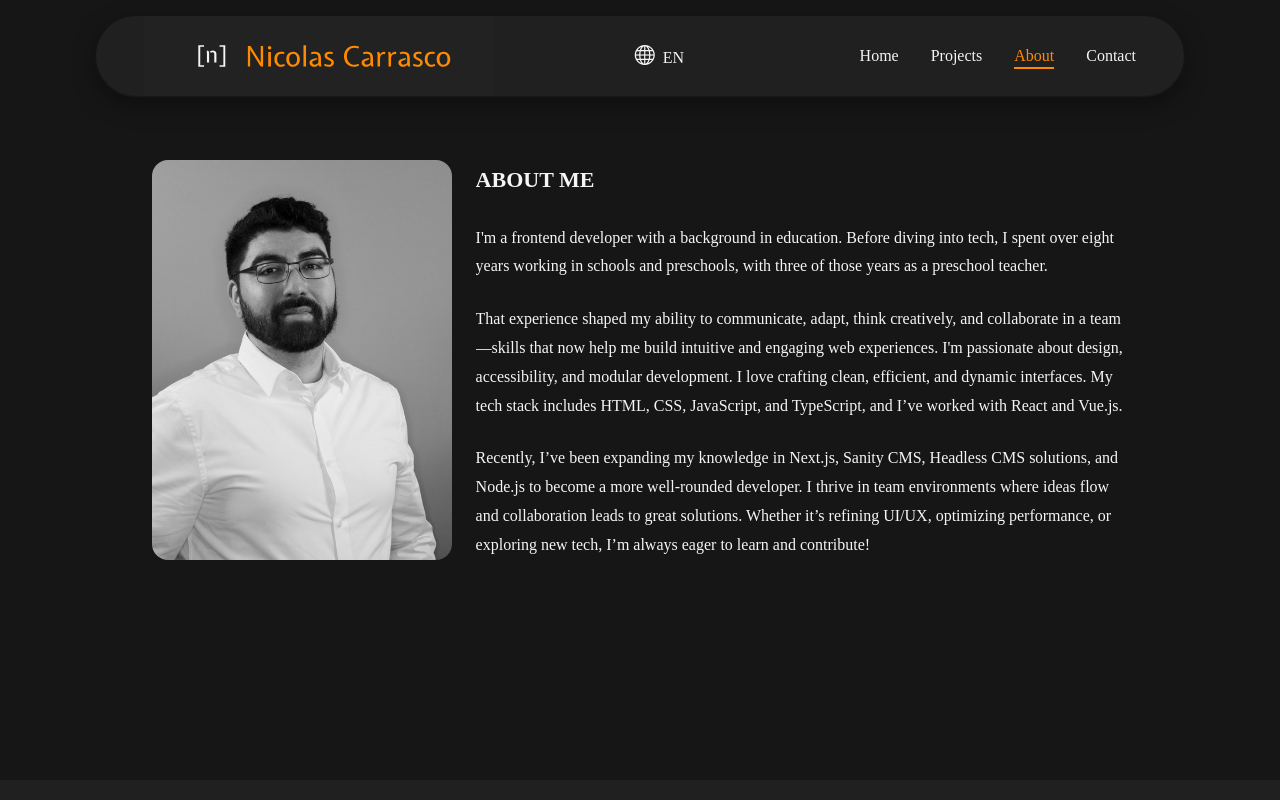
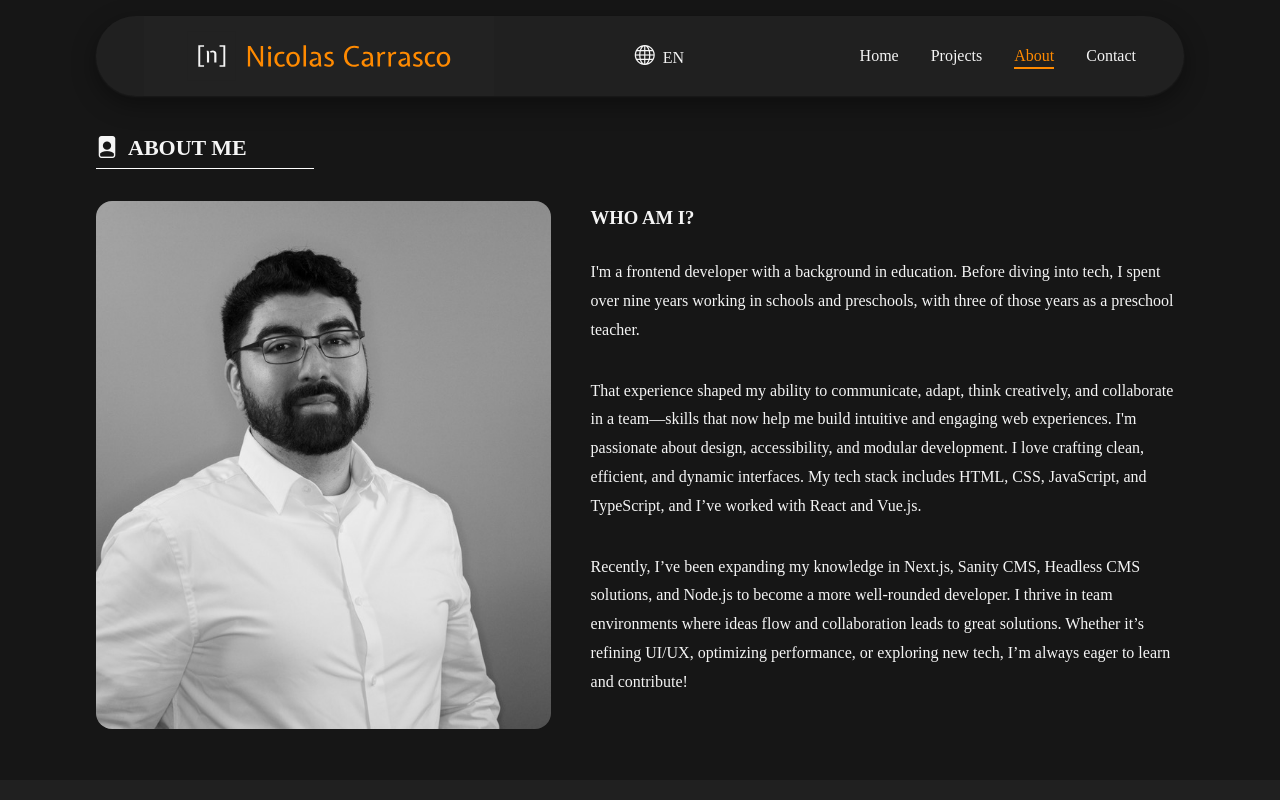
Before and after one commit to Niccar95/Portfolio-React, a React (Vite) app: page /about in a window 1280 px wide. Shown: the top 800 px of the page. Built offline with nearby package versions, Linux system fonts and the light colour scheme; some icons are missing; a web font is replaced by a local one.

Commit message:
fixed about me page layout

```diff
--- a/src/locales/en.json
+++ b/src/locales/en.json
@@ -27,7 +27,8 @@
     },
     "about": {
        "heading": "About Me",
-       "paragraph1": "I'm a frontend developer with a background in education. Before diving into tech, I spent over eight years working in schools and preschools, with three of those years as a preschool teacher.",
+       "tagline": "Who am I?",
+       "paragraph1": "I'm a frontend developer with a background in education. Before diving into tech, I spent over nine years working in schools and preschools, with three of those years as a preschool teacher.",
        "paragraph2": "That experience shaped my ability to communicate, adapt, think creatively, and collaborate in a team—skills that now help me build intuitive and engaging web experiences. I'm passionate about design, accessibility, and modular development. I love crafting clean, efficient, and dynamic interfaces. My tech stack includes HTML, CSS, JavaScript, and TypeScript, and I’ve worked with React and Vue.js.",
        "paragraph3": "Recently, I’ve been expanding my knowledge in Next.js, Sanity CMS, Headless CMS solutions, and Node.js to become a more well-rounded developer. I thrive in team environments where ideas flow and collaboration leads to great solutions. Whether it’s refining UI/UX, optimizing performance, or exploring new tech, I’m always eager to learn and contribute!"
       },
--- a/src/locales/sv.json
+++ b/src/locales/sv.json
@@ -29,7 +29,8 @@
     },
     "about": {
       "heading": "Om Mig",
-      "paragraph1": "Jag är en frontend-utvecklare med en bakgrund inom utbildning. Innan jag gick in i teknikvärlden arbetade jag över åtta år i skolor och förskolor, varav tre år som förskollärare.",
+      "tagline": "Vem är jag?",
+      "paragraph1": "Jag är en frontend-utvecklare med en bakgrund inom utbildning. Innan jag gick in i teknikvärlden arbetade jag över nio år i skolor och förskolor, varav tre år som förskollärare.",
       "paragraph2": "Den erfarenheten formade min förmåga att kommunicera, anpassa mig, tänka kreativt och samarbeta i team – färdigheter som nu hjälper mig att skapa intuitiva och engagerande webbupplevelser. Jag brinner för design, tillgänglighet och modulär utveckling. Jag älskar att skapa rena, effektiva och dynamiska gränssnitt. Min tekniska stack inkluderar HTML, CSS, JavaScript och TypeScript, och jag har arbetat med React och Vue.js.",
       "paragraph3": "På senare tid har jag utökat mina kunskaper inom Next.js, Sanity CMS, Headless CMS-lösningar och Node.js för att bli en mer allsidig utvecklare. Jag trivs i teammiljöer där idéer flödar och samarbete leder till fantastiska lösningar. Oavsett om det handlar om att förfina UI/UX, optimera prestanda eller utforska ny teknik, är jag alltid ivrig att lära mig och bidra!"
     },
--- a/src/pages/About.tsx
+++ b/src/pages/About.tsx
@@ -6,7 +6,7 @@ const About = () => {
     <>
       <section className="content">
         <div className="headingContainer">
-          <h2 className="aboutHeadingMobile">
+          <h2 className="aboutHeading">
             <i className="bi bi-file-person-fill"></i>
             {t("about.heading")}
           </h2>
@@ -16,10 +16,9 @@ const About = () => {
             <img src="/portrait.jpeg" className="aboutImage"></img>
           </div>
           <section className="aboutDescription">
-            <h2 className="aboutHeadingDesktop">{t("about.heading")}</h2>
+            <h3 className="tagline">{t("about.tagline").toUpperCase()}</h3>
             <p className="aboutParagraph">{t("about.paragraph1")}</p>
             <p className="aboutParagraph">{t("about.paragraph2")}</p>
-
             <p className="aboutParagraph">{t("about.paragraph3")}</p>
           </section>
         </div>
--- a/src/styles/_wrappers.scss
+++ b/src/styles/_wrappers.scss
@@ -94,9 +94,15 @@
 }
 
 .aboutWrapper {
+    width: 100%;
+
     @include desktop() {
         display: flex;
-        justify-content: center;
+        gap: 2.5rem;
+    }
+
+    .tagline {
+     margin-bottom: 1.5rem;
     }
 
     .aboutImageContainer {
@@ -106,10 +112,9 @@
         border-radius: 1rem;
 
         @include desktop() {
-            width: 300px;
-            height: 400px;
+            width: 500px;
+            height:auto;
             margin-bottom: 0;
-            margin-right: 1.5rem;
         }
 
         .aboutImage {
@@ -123,14 +128,11 @@
     .aboutDescription {
         @include desktop() {
             width: 60%;
-            height: 400px;
-            overflow-x: scroll;
-
         }
     }
 
     .aboutParagraph {
-        margin-bottom: 1.5rem;
+        margin-bottom: 2rem;
     }
 
 }
--- a/src/styles/index.scss
+++ b/src/styles/index.scss
@@ -96,7 +96,7 @@ main {
 
 .headingContainer {
   width: 100%;
-  .projectsHeading, .homeHeading, .contactHeading {
+  .projectsHeading, .homeHeading, .contactHeading, .aboutHeading {
     border-bottom: solid white 1px;
 
     @include desktop() {
@@ -106,23 +106,6 @@ main {
   }
 }
 
-  .aboutHeadingMobile {
-    display: block;
-    border-bottom: solid white 1px;
-
-    @include desktop() {
-      display: none;
-    }
-  }
-
-  .aboutHeadingDesktop {
-    display: none;
-
-    @include desktop() {
-      display: block;
-      margin-bottom: 1.5rem;
-    }
-  }
 }
 
 .content {
```
